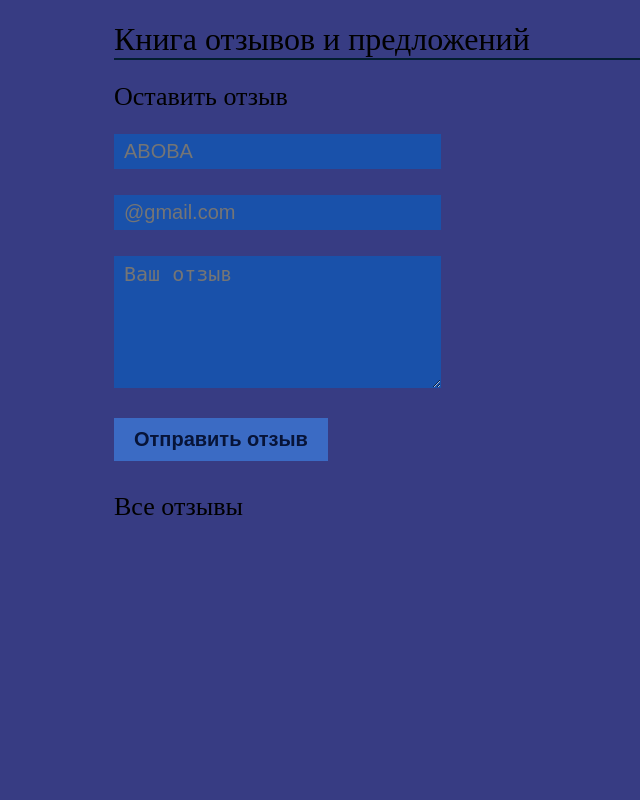
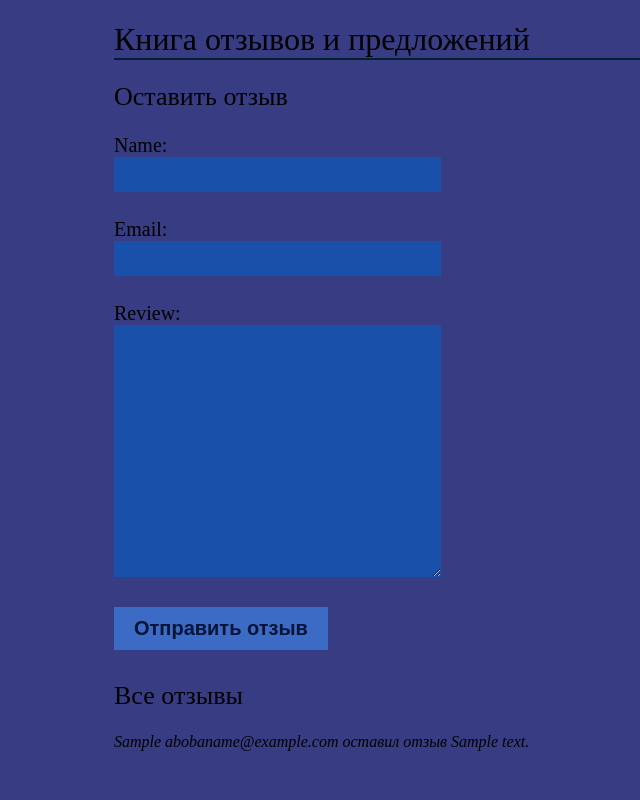
Before and after one commit to abobus228777666/ready-book, a Django app: template reviews/templates/pelmeni.html in a window 1280 px wide. Shown: the whole page, without its empty margins (142-782 px from the left). Run offline with Django 4.2, Linux system fonts and the light colour scheme; tables that the repository leaves empty hold one stand-in row (values such as "Sample post"); the template is opened without the code that fills it: values that come from a table or form of the project are taken from there, most other values are stand-ins (such as "Sample title", 1, 10 or a date in 2020).

Commit message:
post form

```diff
--- /dev/null
+++ b/reviews/forms.py
@@ -0,0 +1,6 @@
+from django import forms
+class ReviewForm(forms.Form):
+    name=forms.CharField(max_length=15)
+    email=forms.EmailField()
+    review = forms.CharField(widget=forms.Textarea)
+    #aboba
--- a/reviews/static/css/style.css
+++ b/reviews/static/css/style.css
@@ -33,3 +33,8 @@ input[type=submit]{
     font-size: 20px;
     width: auto;
 }
+
+label{
+    display: block;
+    font-size: 20px;
+}
--- a/reviews/templates/pelmeni.html
+++ b/reviews/templates/pelmeni.html
@@ -13,15 +13,15 @@
     <h1>Книга отзывов и предложений</h1>
     <div class="review-form">
         <h2>Оставить отзыв</h2>
-        <form>
-            <p><input type="text" placeholder="ABOBA"></p>
-            <p><input type="text" placeholder="@gmail.com"></p>
-            <p><textarea placeholder="Ваш отзыв" cols="50" rows="5"></textarea></p>
+        <form method="post">
+            {% csrf_token %}
+            {{ form.as_p }}
             <p><input type="submit" value="Отправить отзыв"></p>
         </form>
     </div>
     <div class="reviews">
         <h2>Все отзывы</h2>
+        <p><em>{{aboba}}{{bobamail}} оставил отзыв {{boba_review}}</em></p>
     </div>
 </body>
 </html>
```
Also changed, not shown: reviews/views.py (+13 -1 lines).
